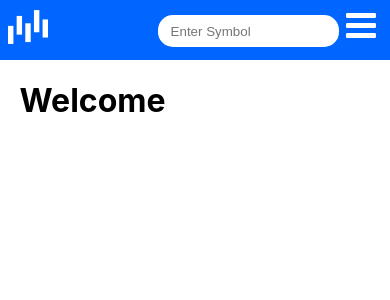
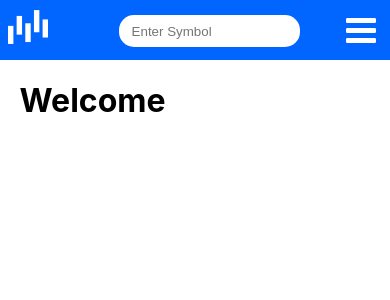
Before and after one commit to mobrien13/paper-trader, a React (Create React App) app in the folder paper-trader/: page / in a window 390 px wide. Shown: the top 300 px of the page. Built offline with nearby package versions, Linux system fonts and the light colour scheme.

Commit message:
fixed weird margin in the mobile nav button

```diff
--- a/paper-trader/src/Components/Navbar/Navbar.css
+++ b/paper-trader/src/Components/Navbar/Navbar.css
@@ -37,6 +37,9 @@ a{
     justify-content: center;
 }
 
+
+
+
 /* Mobile Navbar */
 .mobileNav {
     background-color: var(--bc);
@@ -46,7 +49,6 @@ a{
     height: 30px;
     display: none;
     width:100vw;
-
 }
 .mobileNav .navbar-buttons{
     background-color: var(--bc);
@@ -56,7 +58,7 @@ a{
 .openMobileNav{
     background-color: var(--bc);
     height: 100vh;
-    width: 100vw;
+    width: 96vw;
 }
 
 #hamburger{
@@ -65,7 +67,7 @@ a{
     font-size: 35px;
     background-color: transparent;
     border: none;
-    margin-top: 5px;
+    margin-top: 10px;
 }
 .mobileTopBar{
     background-color: var(--bc);
@@ -95,3 +97,8 @@ i:hover{
         display: contents;
     }
 }
+@media screen and (max-width: 400px){
+    #mobileNavbarSearch{
+        margin-left: 20%;
+    }
+}
```
